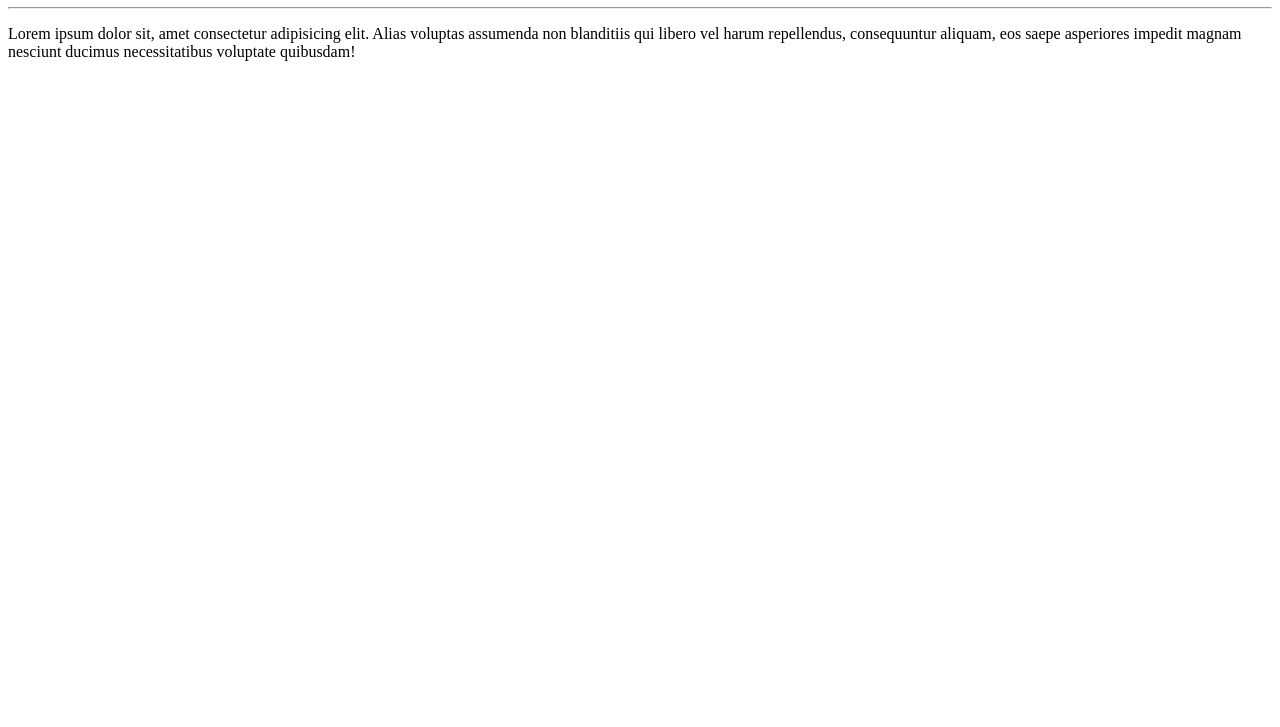
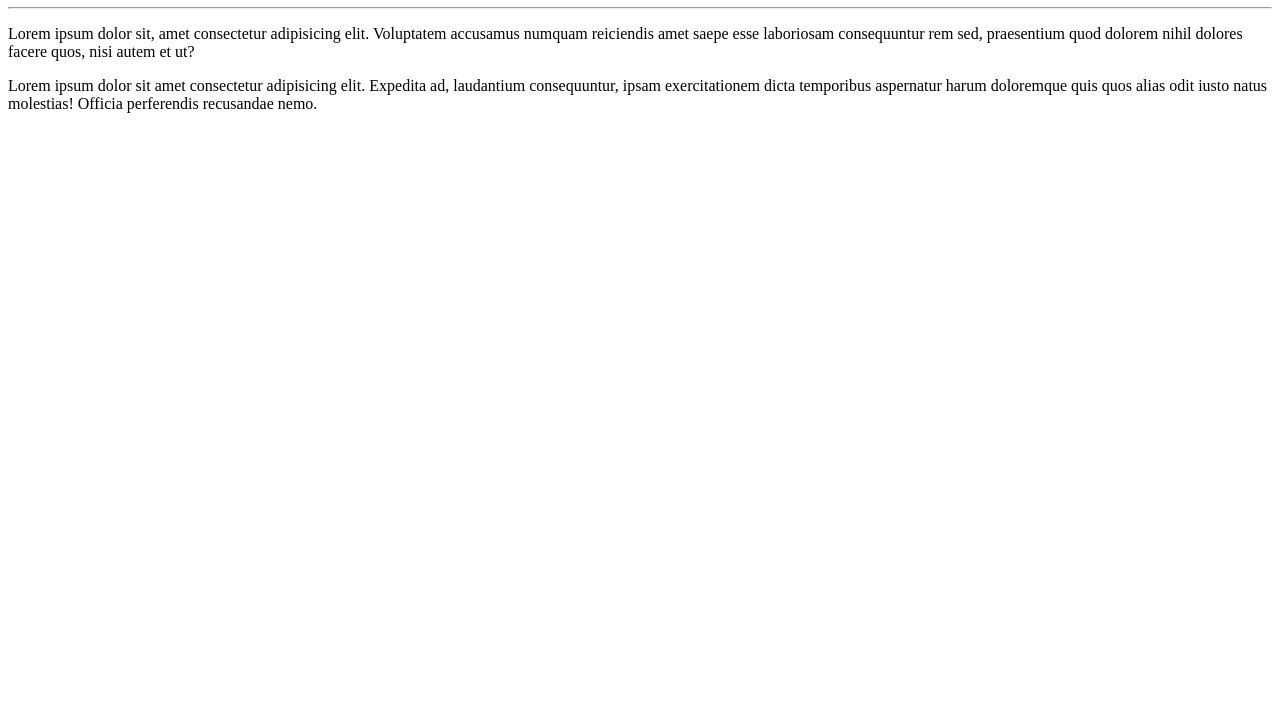
Before and after one commit to IvandeCoelho/Ola-Mundo, a plain HTML site: page site-olamundo/index.html in a window 1280 px wide. Shown: the part 73-800 px from the top of the page. Drawn offline with Linux system fonts and the light colour scheme.

Commit message:
adição de paragrafo

```diff
--- a/site-olamundo/index.html
+++ b/site-olamundo/index.html
@@ -10,9 +10,15 @@
 <body>
     <h1>Ola, Mundo</h1>
     <hr>
-    <p>Lorem ipsum dolor sit, amet consectetur adipisicing elit. Alias voluptas assumenda non blanditiis qui libero vel
-        harum repellendus, consequuntur aliquam, eos saepe asperiores impedit magnam nesciunt ducimus necessitatibus
-        voluptate quibusdam!</p>
+    <p>
+        Lorem ipsum dolor sit, amet consectetur adipisicing elit. Voluptatem accusamus numquam reiciendis amet saepe
+        esse laboriosam consequuntur rem sed, praesentium quod dolorem nihil dolores facere quos, nisi autem et ut?
+    </p>
+    <p>
+        Lorem ipsum dolor sit amet consectetur adipisicing elit. Expedita ad, laudantium consequuntur, ipsam
+        exercitationem dicta temporibus aspernatur harum doloremque quis quos alias odit iusto natus molestias! Officia
+        perferendis recusandae nemo.
+    </p>
 
 
 </body>
```
